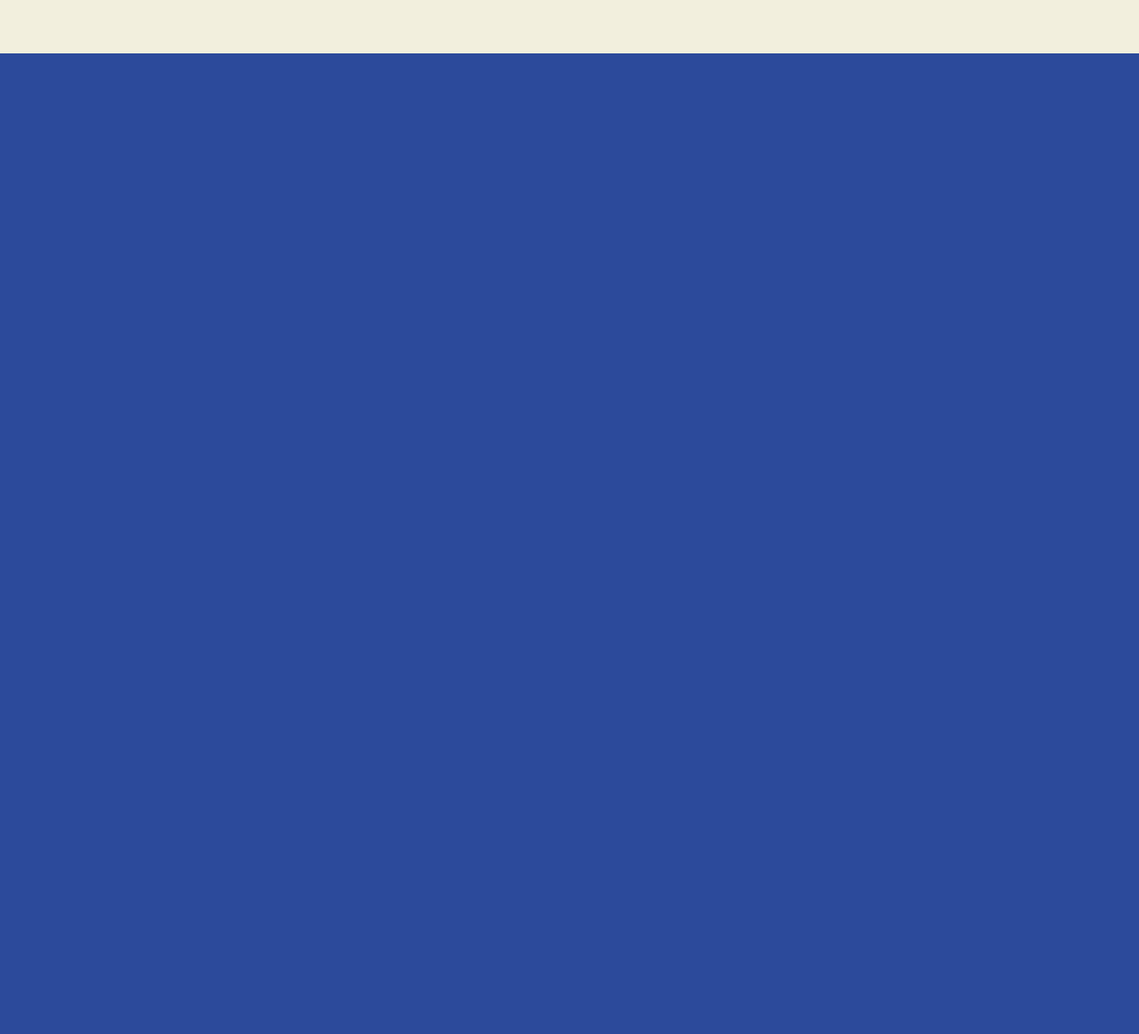
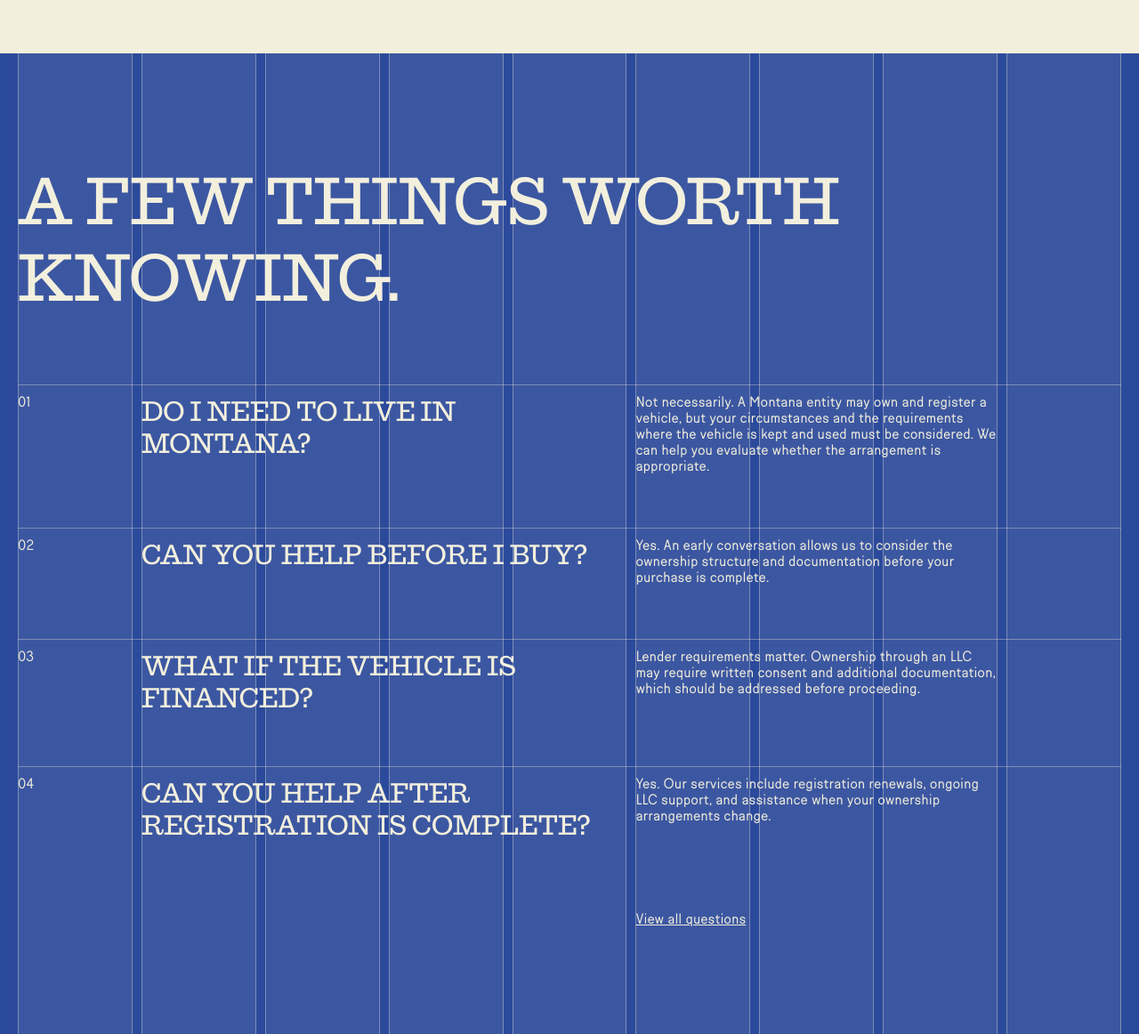
Before and after one commit to swim-lang/Bennett-Split-Layout, a plain HTML site: page index.html in a window 1280 px wide. Shown: the part 8252-9414 px from the top of the page at 89% size. Before the commit the page ends 8312 px from the top, so only its background shows below. Drawn offline with Linux system fonts and the light colour scheme.

Commit message:
Add questions section: four numbered FAQs and View all questions link
Co-Authored-By: Claude Opus 5.5 <noreply@anthropic.com>

```diff
--- a/index.html
+++ b/index.html
@@ -481,6 +481,74 @@
     color: var(--color-black);
   }
 
+
+  /* ---------- Section: Questions (blue) ---------- */
+  .questions {
+    position: relative;
+    display: flex;
+    flex-direction: column;
+    gap: 80px;
+    padding: 120px var(--margin);
+    background: var(--color-blue);
+    color: var(--color-off-white);
+  }
+  .questions .grid-guides { top: 0; bottom: 0; }
+  .questions-heading {
+    position: relative;
+    z-index: 1;
+    font-family: var(--font-title);
+    font-weight: 300;
+    font-size: 72px;
+    text-transform: uppercase;
+  }
+  .question-list {
+    position: relative;
+    z-index: 1;
+    display: flex;
+    flex-direction: column;
+    gap: 60px;
+  }
+  .question {
+    display: flex;
+    align-items: flex-start; /* number, question and answer aligned by top */
+    gap: var(--gutter);
+    padding-top: var(--gutter);
+    border-top: 1px solid color-mix(in srgb, var(--color-off-white) 35%, transparent);
+  }
+  .question-number {                 /* column 1 */
+    width: var(--col);
+    flex-shrink: 0;
+    font-family: var(--font-body);
+    font-weight: 350;
+    font-size: 16px;
+  }
+  .question h3 {                     /* columns 2–5 */
+    width: calc(4 * var(--col) + 3 * var(--gutter));
+    flex-shrink: 0;
+    font-family: var(--font-title);
+    font-weight: 300;
+    font-size: 30px;
+    text-transform: uppercase;
+  }
+  .question p {                      /* columns 6–8 */
+    width: calc(3 * var(--col) + 2 * var(--gutter));
+    flex-shrink: 0;
+    font-family: var(--font-body);
+    font-weight: 350;
+    font-size: 16px;
+  }
+  .questions-link {                  /* starts at column 6 */
+    position: relative;
+    z-index: 1;
+    margin-left: calc(5 * (var(--col) + var(--gutter)));
+    align-self: flex-start;
+    font-family: var(--font-body);
+    font-weight: 350;
+    font-size: 16px;
+    color: var(--color-off-white);
+    text-decoration: underline;
+  }
+
   /* live size readout */
   .readout {
     position: fixed;
@@ -633,6 +701,36 @@
     </div>
   </section>
 
+  <section class="questions" id="questions">
+    <div class="grid-guides" aria-hidden="true">
+      <div></div><div></div><div></div><div></div><div></div><div></div><div></div><div></div><div></div>
+    </div>
+    <h2 class="questions-heading">A few things worth knowing.</h2>
+    <div class="question-list">
+      <div class="question">
+        <span class="question-number">01</span>
+        <h3>Do I need to live in Montana?</h3>
+        <p>Not necessarily. A Montana entity may own and register a vehicle, but your circumstances and the requirements where the vehicle is kept and used must be considered. We can help you evaluate whether the arrangement is appropriate.</p>
+      </div>
+      <div class="question">
+        <span class="question-number">02</span>
+        <h3>Can you help before I buy?</h3>
+        <p>Yes. An early conversation allows us to consider the ownership structure and documentation before your purchase is complete.</p>
+      </div>
+      <div class="question">
+        <span class="question-number">03</span>
+        <h3>What if the vehicle is financed?</h3>
+        <p>Lender requirements matter. Ownership through an LLC may require written consent and additional documentation, which should be addressed before proceeding.</p>
+      </div>
+      <div class="question">
+        <span class="question-number">04</span>
+        <h3>Can you help after registration is complete?</h3>
+        <p>Yes. Our services include registration renewals, ongoing LLC support, and assistance when your ownership arrangements change.</p>
+      </div>
+    </div>
+    <a class="questions-link" href="#questions">View all questions</a>
+  </section>
+
   <div class="readout" id="readout"></div>
 
   <script>
```
